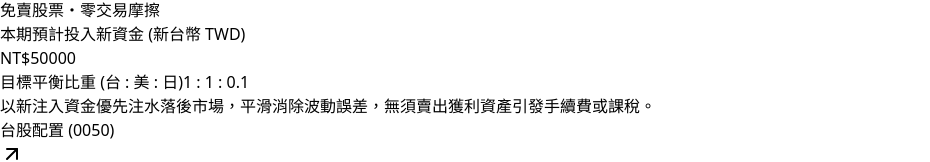
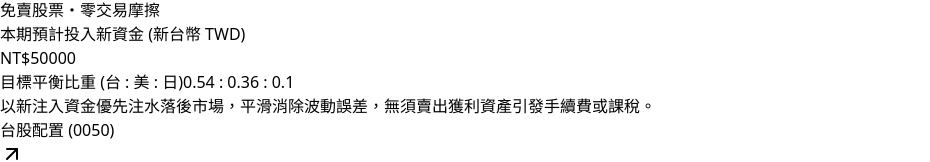
Before and after one commit to seadchwech-del/portfolio-doctor, a React (Vite) app: page / in a window 1280 px wide. Shown: the part 2019-2181 px from the top of the page, without its empty margins (0-930 px from the left). Built offline with nearby package versions, Linux system fonts and the light colour scheme.

Commit message:
Update App.jsx

```diff
--- a/src/App.jsx
+++ b/src/App.jsx
@@ -97,11 +97,11 @@
   const [toastMessage, setToastMessage] = useState(null);
   const fileInputRef = useRef(null);
 
-  // 目標配置比例：台 47.6% : 美 47.6% : 日 4.8% (1 : 1 : 0.1)
+  // 目標配置比例：台 54% : 美 36% : 日 10% (0.54 : 0.36 : 0.1)
   const targetAllocation = useMemo(() => ({
-    TWD: 47.6,
-    USD: 47.6,
-    JPY: 4.8
+    TWD: 54.0,
+    USD: 36.0,
+    JPY: 10.0
   }), []);
 
   const [holdings, setHoldings] = useState(() => {
@@ -1002,7 +1002,7 @@
           </div>
         </div>
 
-        {}
+        {/* 主畫面兩欄佈局 */}
         <div className="grid grid-cols-1 lg:grid-cols-12 gap-6 items-start">
           <div className="lg:col-span-7 space-y-6">
             {/* 新增資產表單 */}
@@ -1265,7 +1265,7 @@
                 <div className="bg-slate-50 p-3 rounded-xl border border-slate-200/60 text-xs">
                   <div className="flex justify-between items-center mb-1">
                     <span className="font-semibold text-slate-700">目標平衡比重 (台 : 美 : 日)</span>
-                    <span className="text-teal-700 font-mono font-bold">1 : 1 : 0.1</span>
+                    <span className="text-teal-700 font-mono font-bold">0.54 : 0.36 : 0.1</span>
                   </div>
                   <p className="text-[11px] text-slate-500 leading-relaxed">
                     以新注入資金優先注水落後市場，平滑消除波動誤差，無須賣出獲利資產引發手續費或課稅。
```
